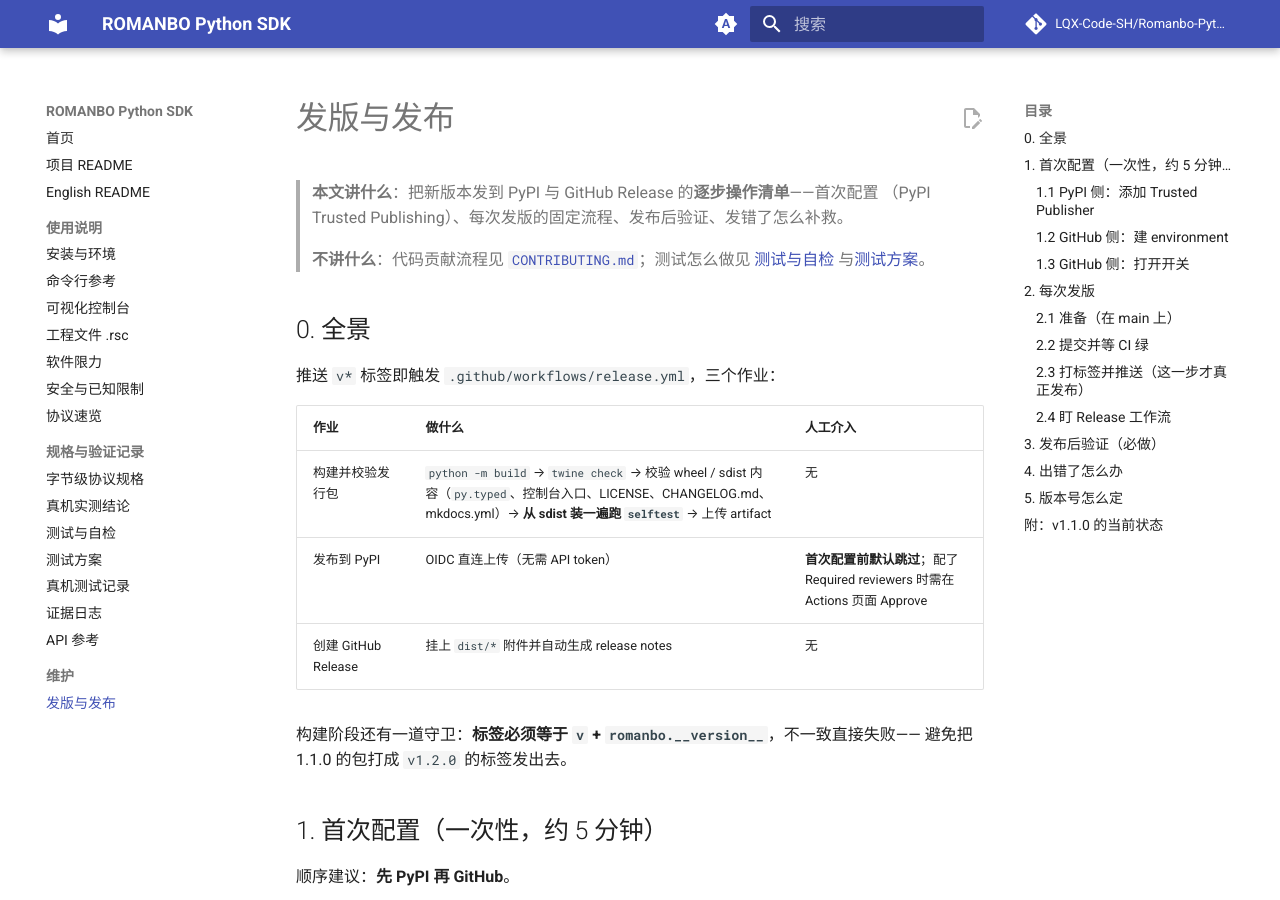
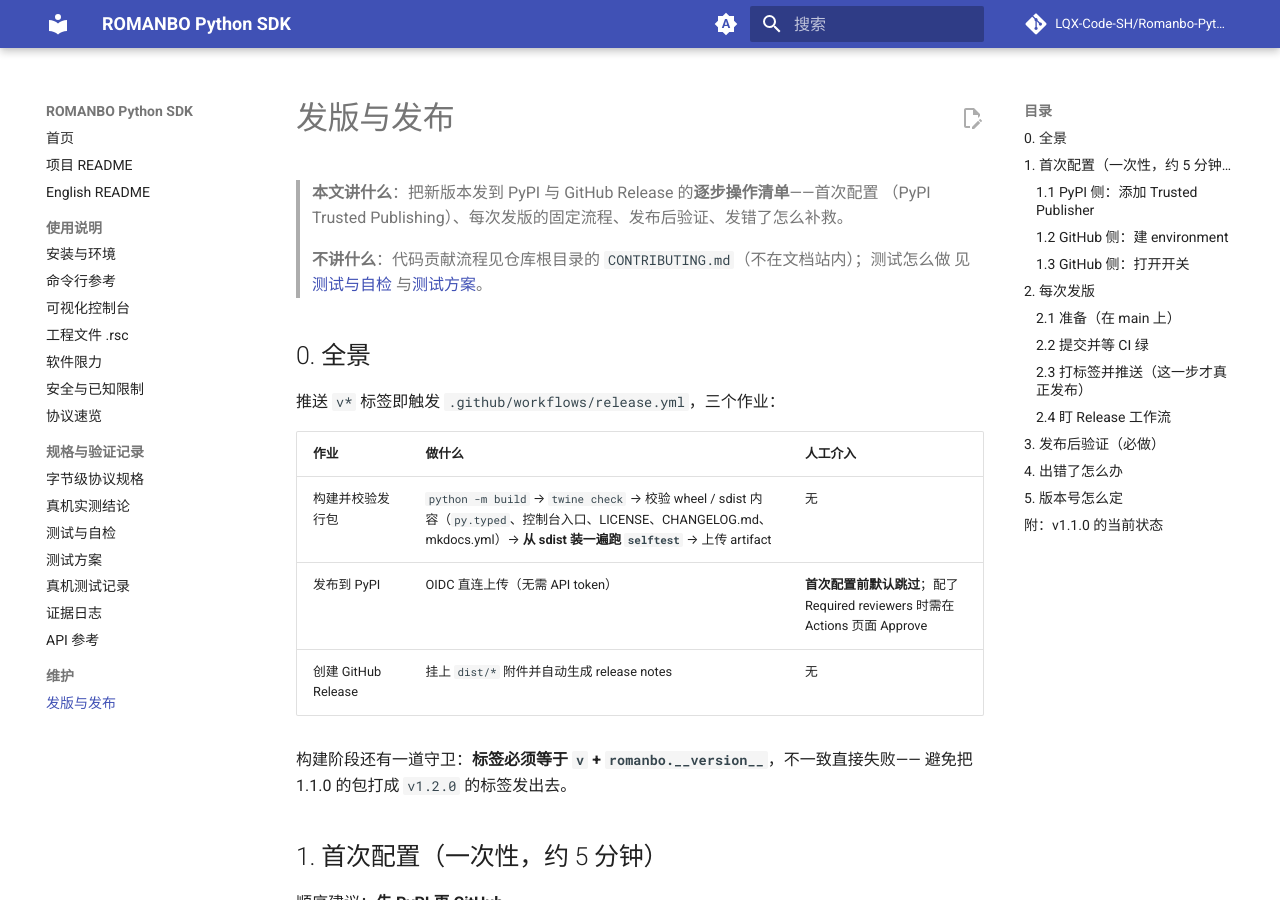
Before and after one commit to LQX-Code-SH/Romanbo-Python-SDK, an MkDocs documentation site: the page built from docs/RELEASING.md, in a window 1280 px wide and 900 px high. Built offline with MkDocs 1.6.1 and Material for MkDocs 9.7.7, drawn with Linux system fonts in a browser that asks for light colours; comment, search, counter and statistics services are not loaded.

Commit message:
docs(releasing): 修掉指向站外的链接——mkdocs strict 会把它当错误
docs/RELEASING.md 里链接了仓库根目录的 CONTRIBUTING.md，而它不在文档站内，
mkdocs build --strict 直接报 WARNING 并以 exit 1 失败（CI 的 Docs 工作流用的是 strict）。
改为代码体提及，不再做成链接。

```diff
--- a/docs/RELEASING.md
+++ b/docs/RELEASING.md
@@ -3,8 +3,8 @@
 > **本文讲什么**：把新版本发到 PyPI 与 GitHub Release 的**逐步操作清单**——首次配置
 > （PyPI Trusted Publishing）、每次发版的固定流程、发布后验证、发错了怎么补救。
 >
-> **不讲什么**：代码贡献流程见 [`CONTRIBUTING.md`](../CONTRIBUTING.md)；测试怎么做见
-> [测试与自检](TESTING.md) 与[测试方案](SERVO_TEST_PLAN.md)。
+> **不讲什么**：代码贡献流程见仓库根目录的 `CONTRIBUTING.md`（不在文档站内）；测试怎么做
+> 见[测试与自检](TESTING.md) 与[测试方案](SERVO_TEST_PLAN.md)。
 
 ## 0. 全景
 
```
